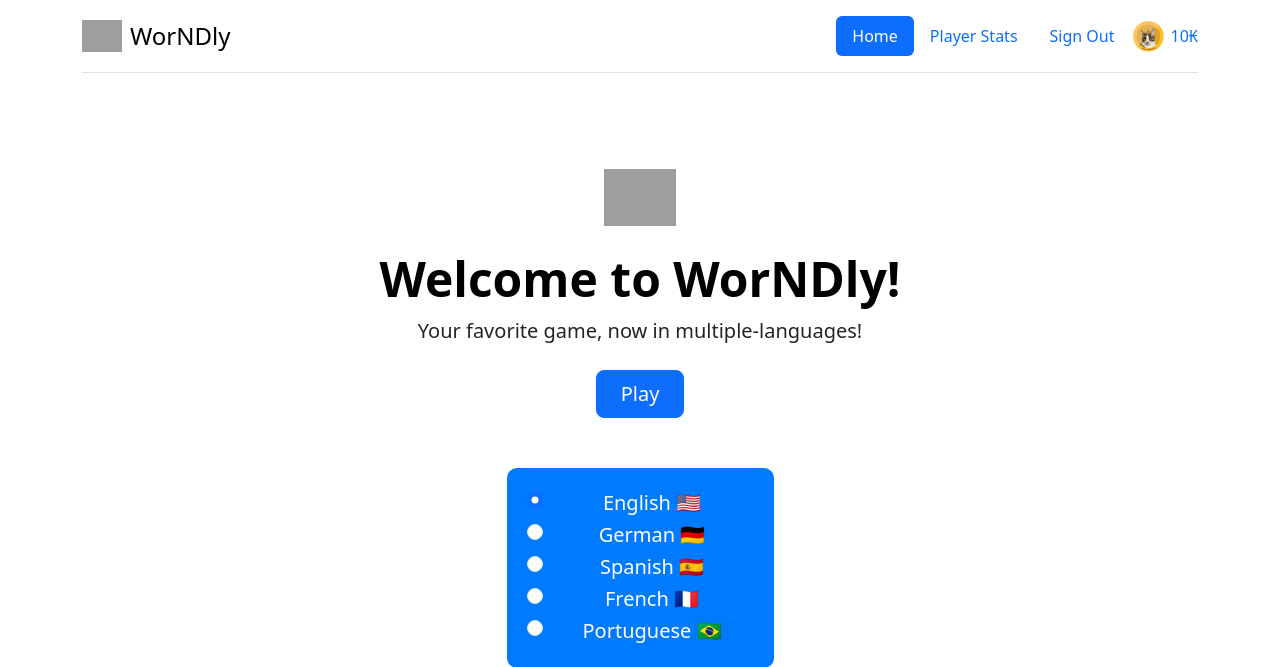
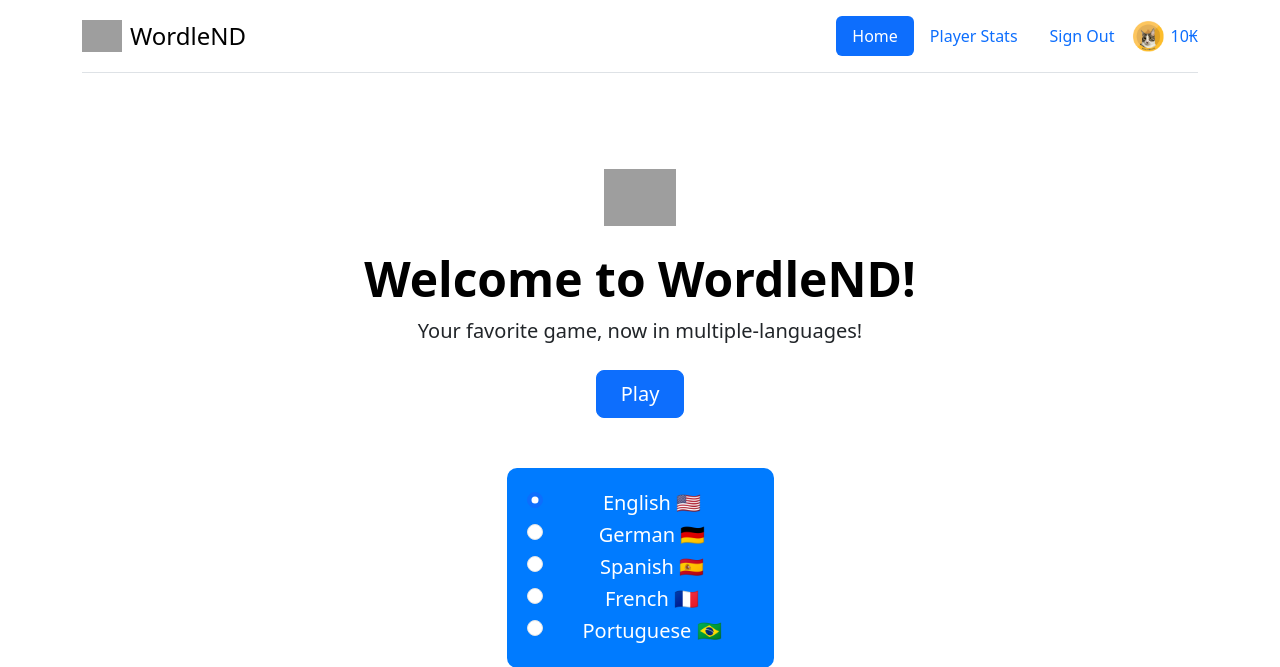
Before and after one commit to NKyhl/WordleND, a Django app: template src/wordleND/templates/index.html in a window 1280 px wide. Shown: the top 667 px of the page. Run offline with Django 5.2, Linux system fonts and the light colour scheme; a user stored in the database is signed in; the template is opened without the code that fills it: most values are stand-ins (such as "Sample title", 1, 10 or a date in 2020); grey boxes are pictures that could not be loaded.

Commit message:
change name

```diff
--- a/src/wordleND/templates/base.html
+++ b/src/wordleND/templates/base.html
@@ -3,7 +3,7 @@
 <head>
     <meta charset="UTF-8">
     <meta name="viewport" content="width=device-width, initial-scale=1.0">
-    <title>{% block title %}WorNDly{% endblock %}</title>
+    <title>{% block title %}WordleND{% endblock %}</title>
     <link href="https://cdn.jsdelivr.net/npm/bootstrap@5.3.3/dist/css/bootstrap.min.css" rel="stylesheet" integrity="sha384-QWTKZyjpPEjISv5WaRU9OFeRpok6YctnYmDr5pNlyT2bRjXh0JMhjY6hW+ALEwIH" crossorigin="anonymous">
     <link rel="stylesheet" href="../static/wordle.css">
 </head>
@@ -13,7 +13,7 @@
             <a href="/" class="d-flex align-items-center mb-3 mb-md-0 me-md-auto link-body-emphasis text-decoration-none">
                 {% load static %}
                 <img src="{% static 'ndlogo.png' %}" alt="Notre Dame Logo" class="bi me-2" width="40" height="32">
-                <span class="fs-4">WorNDly</span>
+                <span class="fs-4">WordleND</span>
             </a>
             <ul class="nav nav-pills">
                 {% block nav-pills %}
--- a/src/wordleND/templates/index.html
+++ b/src/wordleND/templates/index.html
@@ -1,13 +1,13 @@
 {% extends "base.html" %}
 
-{% block title %}Welcome to WorNDly!{% endblock %}
+{% block title %}Welcome to WordleND!{% endblock %}
 
 {% block content %}
 <div class="px-4 py-5 my-5 text-center">
     {% load static %}
     <img class="d-block mx-auto mb-4" src="{% static 'ndlogo.png' %}" alt="Notre Dame Logo" width="72" height="57">
     <h1 class="display-5 fw-bold text-body-emphasis">
-        Welcome to WorNDly!
+        Welcome to WordleND!
     </h1>
     <div class="col-lg-6 mx-auto">
         <p class="lead mb-4">
--- a/src/wordleND/templates/play.html
+++ b/src/wordleND/templates/play.html
@@ -1,6 +1,6 @@
 {% extends "base.html" %}
 
-{% block title %}Play WorNDly!{% endblock %}
+{% block title %}Play WordleND!{% endblock %}
 
 {% block nav-pills %}
 {% if user.is_authenticated %}
@@ -25,7 +25,7 @@
 
 {% block content %}
 {% if user.is_authenticated %}
-<h1>Play WorNDly</h1>
+<h1>Play WordleND</h1>
 <div class="d-flex justify-content-center align-items-center flex-column gap-2">
     <div id="row0" class="row gap-2">
         <div class="box"></div>
--- a/src/wordleND/templates/purchase.html
+++ b/src/wordleND/templates/purchase.html
@@ -1,6 +1,6 @@
 {% extends "base.html" %}
 
-{% block title %}Welcome to WorNDly!{% endblock %}
+{% block title %}Welcome to WordleND!{% endblock %}
 
 {% block nav-pills %}
     <li class="nav-item">
--- a/src/wordleND/templates/signin.html
+++ b/src/wordleND/templates/signin.html
@@ -1,6 +1,6 @@
 {% extends "base.html" %}
 
-{% block title %}Sign in to WorNDly!{% endblock %}
+{% block title %}Sign in to WordleND!{% endblock %}
 
 {% block nav-pills %}
 {% if user.is_authenticated %}
--- a/src/wordleND/templates/signup.html
+++ b/src/wordleND/templates/signup.html
@@ -1,6 +1,6 @@
 {% extends "base.html" %}
 
-{% block title %}Sign up for WorNDly!{% endblock %}
+{% block title %}Sign up for WordleND!{% endblock %}
 
 {% block nav-pills %}
 {% if user.is_authenticated %}
--- a/src/wordleND/templates/stats.html
+++ b/src/wordleND/templates/stats.html
@@ -1,6 +1,6 @@
 {% extends "base.html" %}
 
-{% block title %}Welcome to WorNDly!{% endblock %}
+{% block title %}Welcome to WordleND!{% endblock %}
 
 {% block nav-pills %}
 <li class="nav-item">
```
